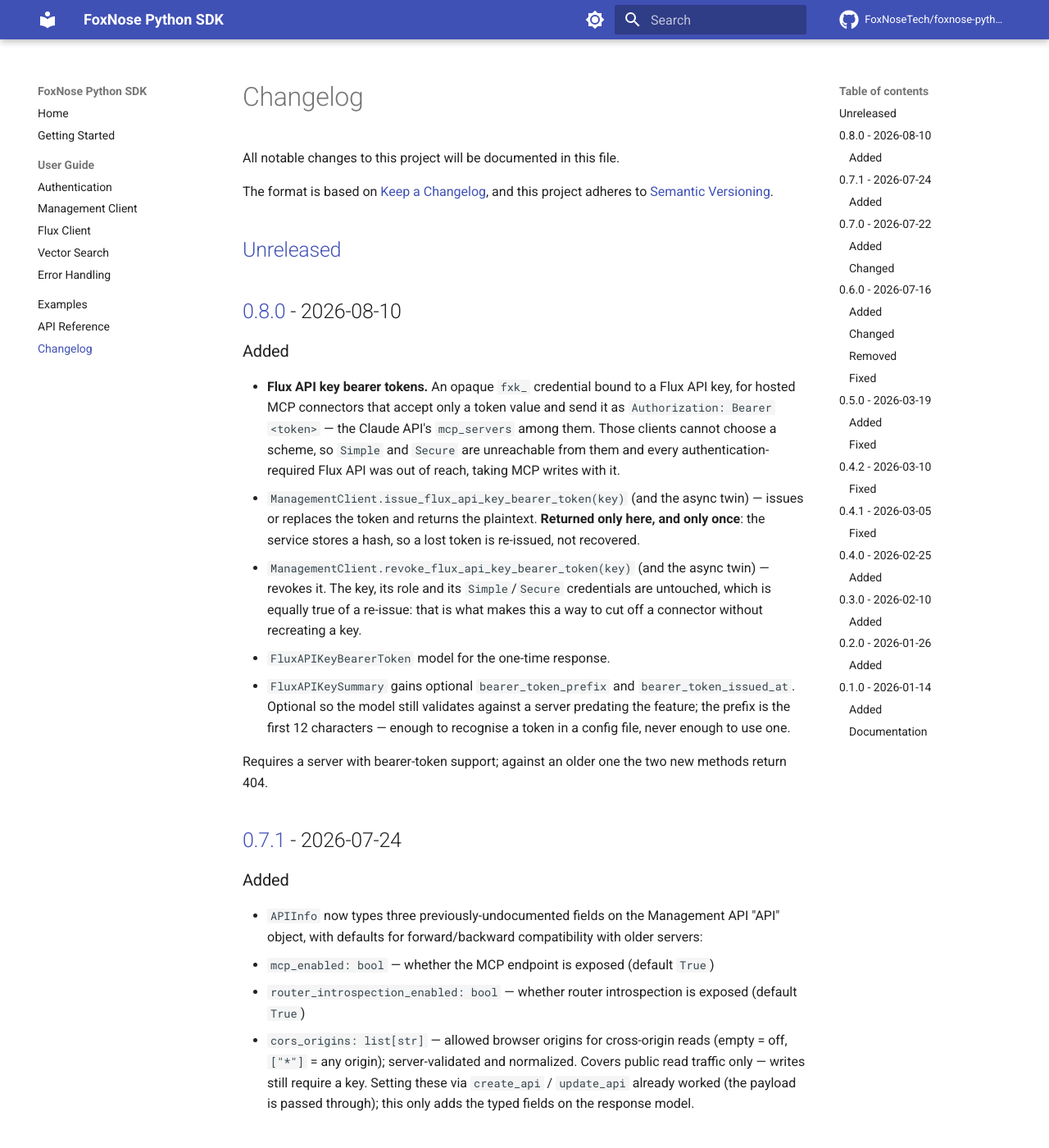
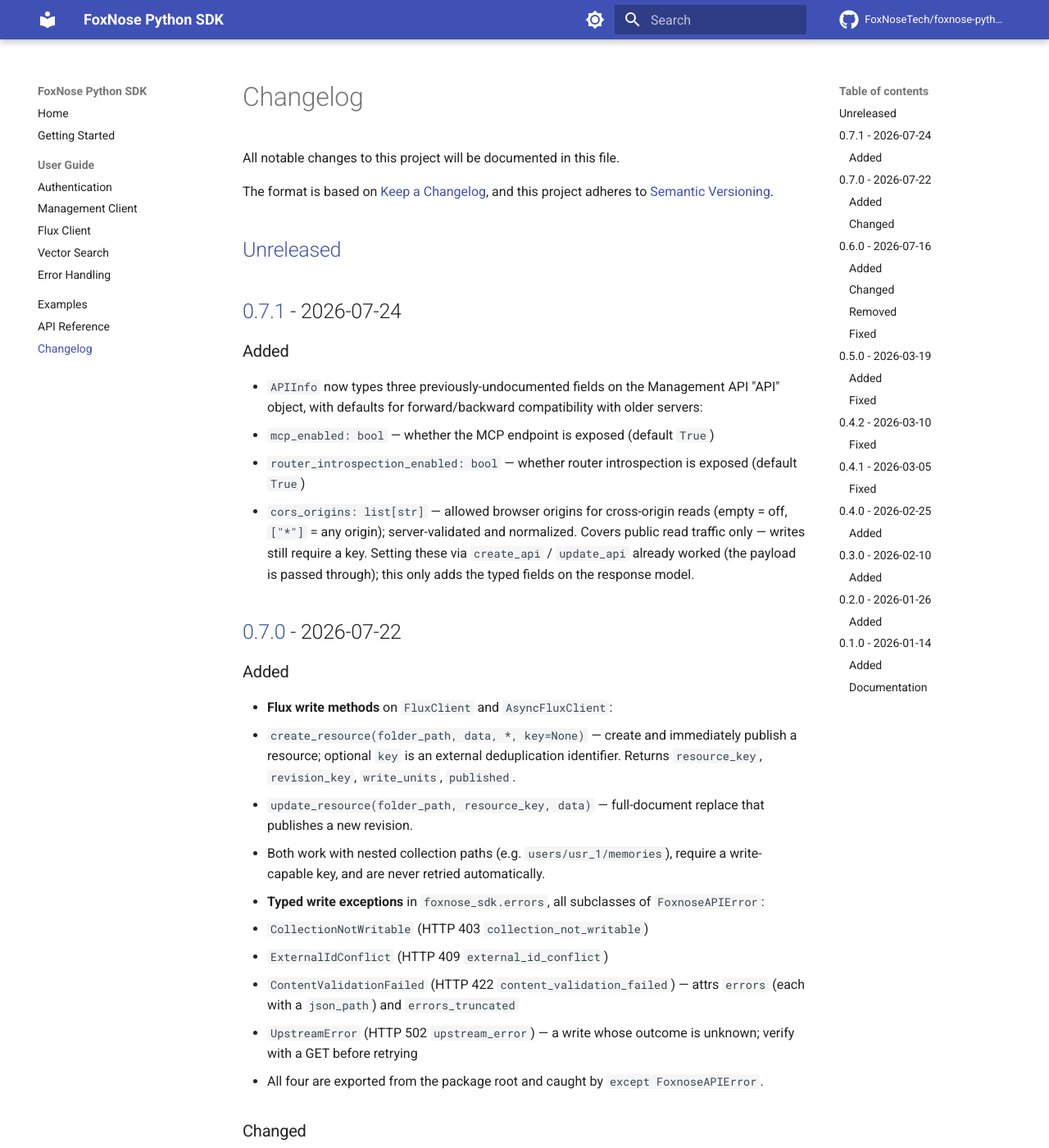
Before and after one commit to FoxNoseTech/foxnose-python, an MkDocs documentation site: the page built from docs/changelog.md, in a window 1280 px wide and 1400 px high. Shown: the whole window at 82% size. Built offline with MkDocs 1.6.1 and Material for MkDocs 9.7.7, drawn with Linux system fonts in a browser that asks for light colours; comment, search, counter and statistics services are not loaded.

Commit message:
chore: move the version bump and release notes to a release PR

```diff
--- a/docs/changelog.md
+++ b/docs/changelog.md
@@ -6,34 +6,6 @@
 and this project adheres to [Semantic Versioning](https://semver.org/spec/v2.0.0.html).
 
 ## [Unreleased]
-
-## [0.8.0] - 2026-08-10
-
-### Added
-
-- **Flux API key bearer tokens.** An opaque `fxk_` credential bound to a Flux
-  API key, for hosted MCP connectors that accept only a token value and send it
-  as `Authorization: Bearer <token>` — the Claude API's `mcp_servers` among
-  them. Those clients cannot choose a scheme, so `Simple` and `Secure` are
-  unreachable from them and every authentication-required Flux API was out of
-  reach, taking MCP writes with it.
-  - `ManagementClient.issue_flux_api_key_bearer_token(key)` (and the async
-    twin) — issues or replaces the token and returns the plaintext. **Returned
-    only here, and only once**: the service stores a hash, so a lost token is
-    re-issued, not recovered.
-  - `ManagementClient.revoke_flux_api_key_bearer_token(key)` (and the async
-    twin) — revokes it. The key, its role and its `Simple`/`Secure` credentials
-    are untouched, which is equally true of a re-issue: that is what makes this
-    a way to cut off a connector without recreating a key.
-  - `FluxAPIKeyBearerToken` model for the one-time response.
-  - `FluxAPIKeySummary` gains optional `bearer_token_prefix` and
-    `bearer_token_issued_at`. Optional so the model still validates against a
-    server predating the feature; the prefix is the first 12 characters —
-    enough to recognise a token in a config file, never enough to use one.
-
-  Requires a server with bearer-token support; against an older one the two new
-  methods return 404.
-
 
 ## [0.7.1] - 2026-07-24
 
@@ -210,8 +182,7 @@
 - Error handling guide
 - Code examples
 
-[Unreleased]: https://github.com/FoxNoseTech/foxnose-python/compare/v0.8.0...HEAD
-[0.8.0]: https://github.com/FoxNoseTech/foxnose-python/compare/v0.7.1...v0.8.0
+[Unreleased]: https://github.com/FoxNoseTech/foxnose-python/compare/v0.7.1...HEAD
 [0.7.1]: https://github.com/FoxNoseTech/foxnose-python/compare/v0.7.0...v0.7.1
 [0.7.0]: https://github.com/FoxNoseTech/foxnose-python/compare/v0.6.0...v0.7.0
 [0.6.0]: https://github.com/FoxNoseTech/foxnose-python/compare/v0.5.0...v0.6.0
--- a/src/foxnose_sdk/_version.py
+++ b/src/foxnose_sdk/_version.py
@@ -4,4 +4,4 @@
 by the build backend (see ``[tool.hatch.version]`` in ``pyproject.toml``).
 """
 
-__version__ = "0.8.0"
+__version__ = "0.7.1"
```
Also changed, not shown: 1 other file.
